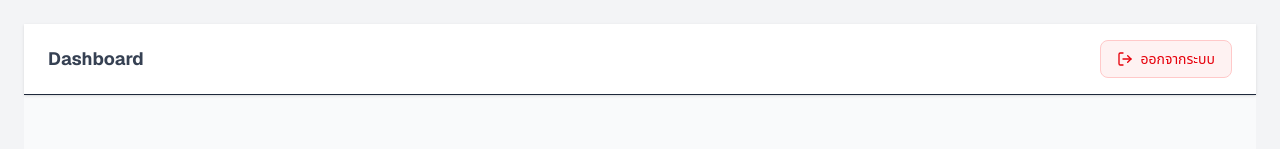
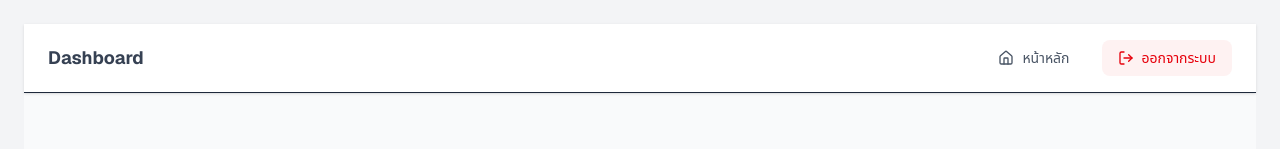
Before and after one commit to onanongt131/my-nursing-dashboard, a Next.js app: page /dashboard in a window 1280 px wide. Shown: the top 149 px of the page. Built offline with nearby package versions, Linux system fonts and the light colour scheme; no server answers; the database is empty.

Commit message:
update signout

```diff
--- a/src/app/dashboard/layout.tsx
+++ b/src/app/dashboard/layout.tsx
@@ -1,30 +1,35 @@
 'use client';
 
-import { signOut } from 'next-auth/react'; // เปลี่ยนมานำเข้าจาก next-auth
-import { LogOut } from 'lucide-react';
+import { signOut } from 'next-auth/react'; // ใช้ signOut ของ next-auth
+import { LogOut, Home } from 'lucide-react';
+import Link from 'next/link';
 
 export default function DashboardLayout({ children }: { children: React.ReactNode }) {
 
-  // ฟังก์ชัน Logout สำหรับ Next-Auth v5
   const handleLogout = async () => {
-    // คำสั่งนี้จะเคลียร์คุกกี้ตระกูล authjs ทั้งหมดออกไปโดยอัตโนมัติ
     await signOut({ callbackUrl: '/login' });
   };
 
   return (
     <div className="min-h-screen bg-gray-50">
-      {/* Header พร้อมปุ่ม Logout */}
       <header className="flex justify-between items-center px-6 py-4 bg-white border-b shadow-sm">
-        <h1 className="font-bold text-lg text-gray-700">Dashboard</h1>
+        <Link href="/dashboard" className="font-bold text-lg text-gray-700 flex items-center gap-2">
+          Dashboard
+        </Link>
+        <div className="flex gap-4">
+          <Link href="/dashboard" className="flex items-center gap-2 px-4 py-2 text-sm text-gray-600 hover:bg-gray-100 rounded-lg transition">
+            <Home className="w-4 h-4" />
+            หน้าหลัก
+          </Link>
           <button
             onClick={handleLogout}
-          className="flex items-center gap-2 px-4 py-2 text-sm text-red-600 bg-red-50 hover:bg-red-100 rounded-lg transition border border-red-200 cursor-pointer"
+            className="flex items-center gap-2 px-4 py-2 text-sm text-red-600 bg-red-50 hover:bg-red-100 rounded-lg transition"
           >
             <LogOut className="w-4 h-4" />
             ออกจากระบบ
           </button>
+        </div>
       </header>
-
       <main className="p-6">{children}</main>
     </div>
   );
--- a/src/hooks/useIdleLogout.ts
+++ b/src/hooks/useIdleLogout.ts
@@ -2,7 +2,7 @@
 import { useState, useEffect } from 'react';
 import { signOut } from 'next-auth/react'; // เปลี่ยนมาใช้ตัวนี้
 
-export const useIdleLogout = (timeoutInMinutes: number = 15) => {
+export const useIdleLogout = (timeoutInMinutes: number = 5) => {
   const [showWarning, setShowWarning] = useState(false);
   const timeoutMs = timeoutInMinutes * 60 * 1000;
 
```
Lines whose indentation alone changed are shown as unchanged.
